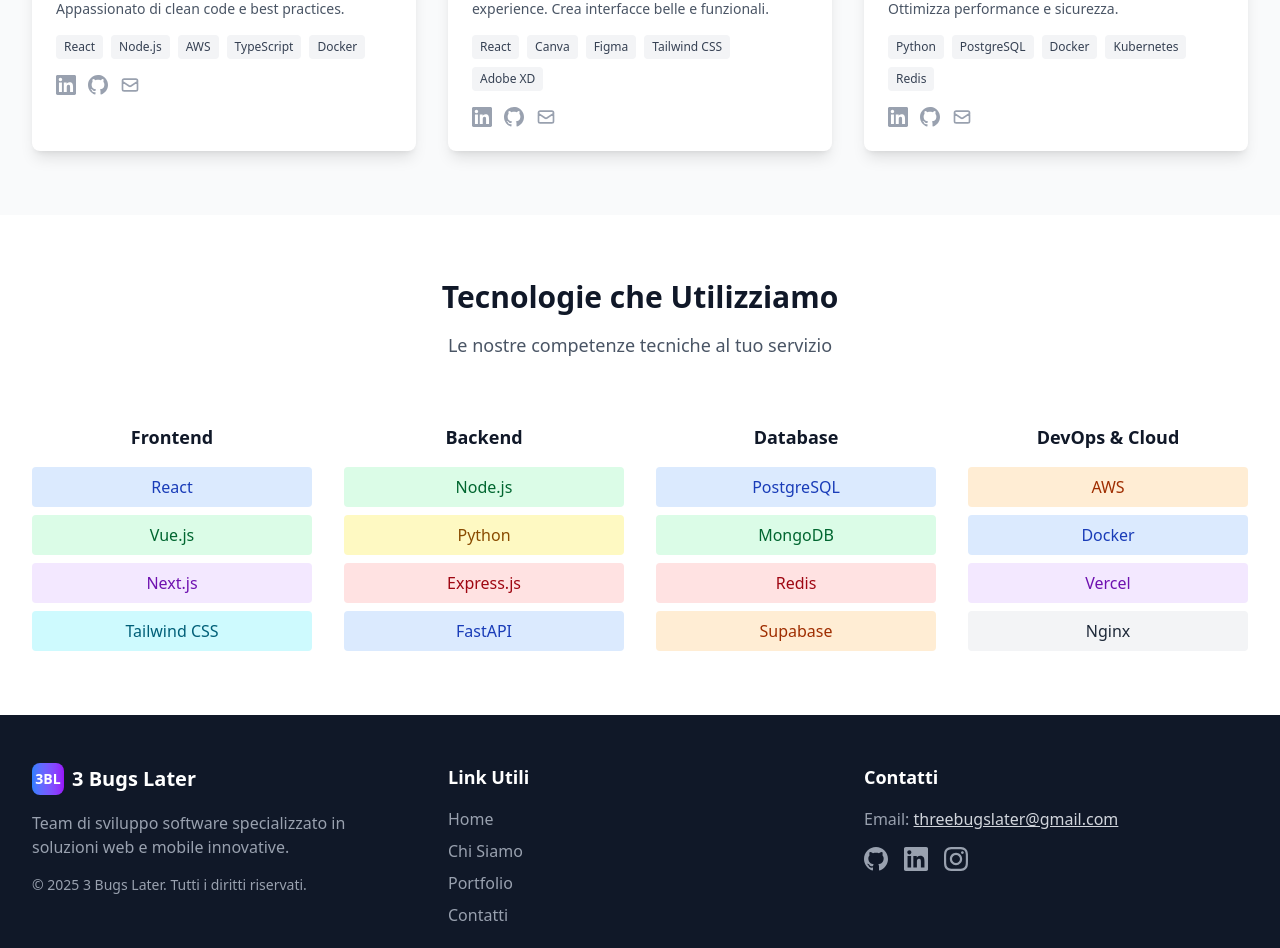
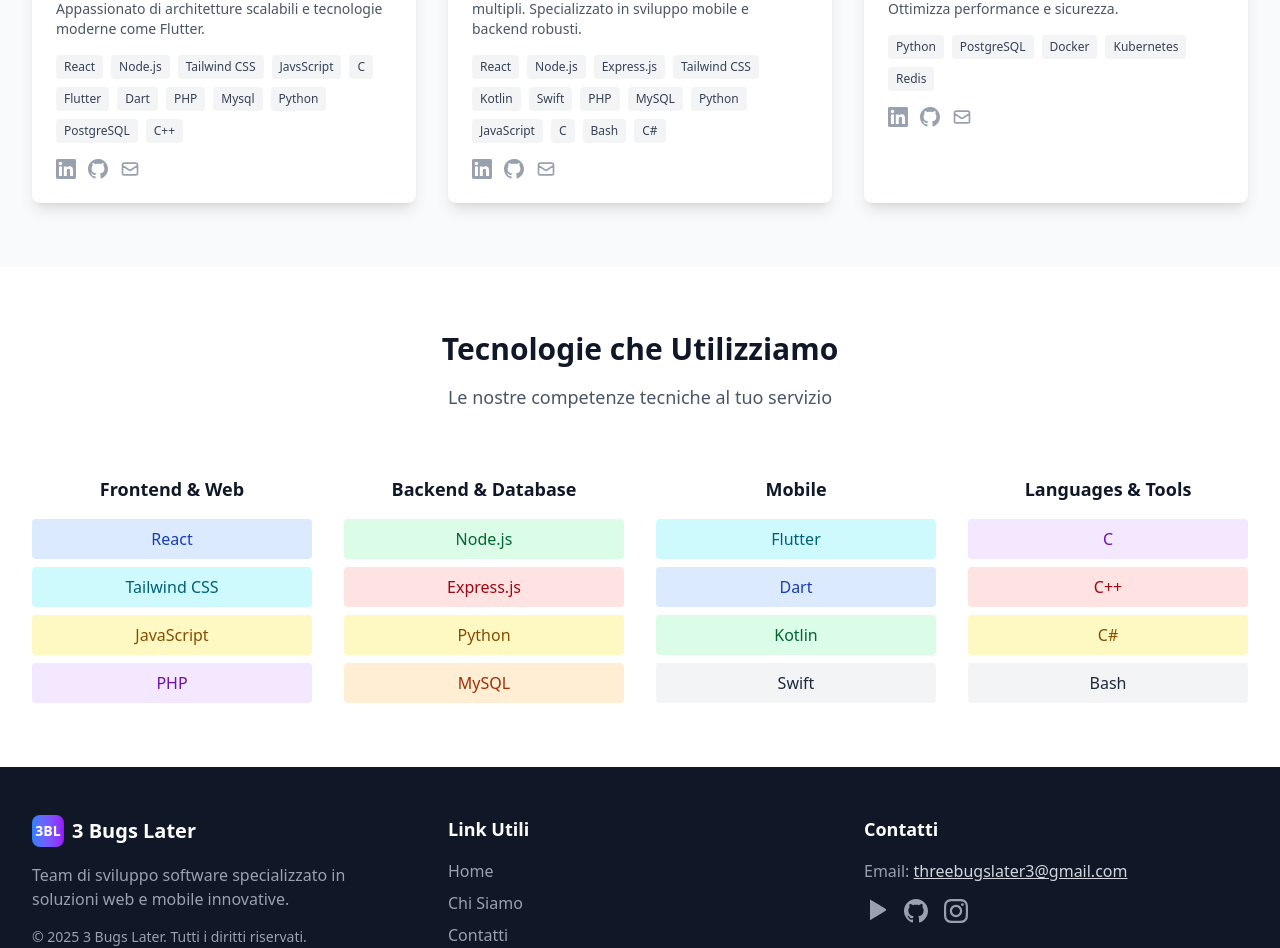
Before and after one commit to Simone-cy/3BugsLater-Portfolio, a React (Vite) app: page /about in a window 1280 px wide. Shown: the part 1485-2433 px from the top of the page. Built offline with nearby package versions, Linux system fonts and the light colour scheme.

Commit message:
aggiunta ScrolltToTop.jsx e fix di html

```diff
--- a/src/App.jsx
+++ b/src/App.jsx
@@ -1,6 +1,7 @@
 import { BrowserRouter as Router, Routes, Route } from 'react-router-dom'
 import Header from './components/Header'
 import Footer from './components/Footer'
+import ScrollToTop from './components/ScrollToTop'
 import Home from './pages/Home'
 import About from './pages/About'
 import Projects from './pages/Projects'
@@ -10,13 +11,14 @@
 function App() {
   return (
     <Router>
+      <ScrollToTop />
       <div className="min-h-screen bg-gray-50 flex flex-col">
         <Header />
         <main className="flex-grow">
           <Routes>
             <Route path="/" element={<Home />} />
             <Route path="/about" element={<About />} />
-            <Route path="/projects" element={<Projects />} />
+            {/* <Route path="/projects" element={<Projects />} /> */}
             <Route path="/contact" element={<Contact />} />
           </Routes>
         </main>
--- a/src/components/Footer.jsx
+++ b/src/components/Footer.jsx
@@ -40,14 +40,14 @@
                   Chi Siamo
                 </a>
               </li>
-              <li>
+              {/*<li>
                 <a
                   href="/projects"
                   className="text-gray-400 hover:text-white transition-colors"
                 >
                   Portfolio
                 </a>
-              </li>
+              </li> */}
               <li>
                 <a
                   href="/contact"
@@ -65,13 +65,27 @@
               <p className="text-gray-400">
                 <span className="font-medium">Email:</span>{" "}
                 <a
-                  href="mailto:threebugslater@gmail.com"
+                  href="mailto:threebugslater3@gmail.com"
                   className="text-gray-300 hover:text-white underline transition-colors"
                 >
-                  threebugslater@gmail.com
+                  threebugslater3@gmail.com
                 </a>
               </p>
               <div className="flex space-x-4 mt-4">
+                <a
+                  href="#"
+                  className="text-gray-400 hover:text-white transition-colors"
+                  target="_blank"
+                  rel="noopener noreferrer"
+                >
+                  <svg
+                    className="w-6 h-6"
+                    fill="currentColor"
+                    viewBox="0 0 24 24"
+                  >
+                    <path d="M6 2.982V21.165c5.349-3.129 13.651-7.92 15.894-9.655.426-.329.426-.905 0-1.234C19.651 8.541 11.349 3.75 6 .621zm1 1.732v14.899c4.349-2.531 10.651-6.186 12.894-7.899C17.651 9.247 11.349 5.592 7 3.061zm-1 17.451z"/>
+                  </svg>
+                </a>
                 <a
                   href="https://github.com/Simone-cy/3BugsLater-Portfolio"
                   className="text-gray-400 hover:text-white transition-colors"
@@ -87,20 +101,6 @@
                   </svg>
                 </a>
                 <a
-                  href="https://linkedin.com/company/3bugslater"
-                  className="text-gray-400 hover:text-white transition-colors"
-                  target="_blank"
-                  rel="noopener noreferrer"
-                >
-                  <svg
-                    className="w-6 h-6"
-                    fill="currentColor"
-                    viewBox="0 0 24 24"
-                  >
-                    <path d="M20.447 20.452h-3.554v-5.569c0-1.328-.027-3.037-1.852-3.037-1.853 0-2.136 1.445-2.136 2.939v5.667H9.351V9h3.414v1.561h.046c.477-.9 1.637-1.85 3.37-1.85 3.601 0 4.267 2.37 4.267 5.455v6.286zM5.337 7.433c-1.144 0-2.063-.926-2.063-2.065 0-1.138.92-2.063 2.063-2.063 1.14 0 2.064.925 2.064 2.063 0 1.139-.925 2.065-2.064 2.065zm1.782 13.019H3.555V9h3.564v11.452zM22.225 0H1.771C.792 0 0 .774 0 1.729v20.542C0 23.227.792 24 1.771 24h20.451C23.2 24 24 23.227 24 22.271V1.729C24 .774 23.2 0 22.222 0h.003z" />
-                  </svg>
-                </a>
-                <a
                   href="https://www.instagram.com/threebugslater"
                   className="text-gray-400 hover:text-white transition-colors"
                   target="_blank"
@@ -111,7 +111,7 @@
                     fill="currentColor"
                     viewBox="0 0 24 24"
                   >
-                    <path d="M12 2.163c3.204 0 3.584.012 4.85.07 3.252.148 4.771 1.691 4.919 4.919.058 1.265.069 1.645.069 4.849 0 3.205-.012 3.584-.069 4.849-.149 3.225-1.664 4.771-4.919 4.919-1.266.058-1.644.07-4.85.07-3.204 0-3.584-.012-4.849-.07-3.26-.149-4.771-1.699-4.919-4.92-.058-1.265-.07-1.644-.07-4.849 0-3.204.013-3.583.07-4.849.149-3.227 1.664-4.771 4.919-4.919 1.266-.057 1.645-.069 4.849-.069zm0-2.163c-3.259 0-3.667.014-4.947.072-4.358.2-6.78 2.618-6.98 6.98-.059 1.281-.073 1.689-.073 4.948 0 3.259.014 3.668.072 4.948.2 4.358 2.618 6.78 6.98 6.98 1.281.058 1.689.072 4.948.072 3.259 0 3.668-.014 4.948-.072 4.354-.2 6.782-2.618 6.979-6.98.059-1.28.073-1.689.073-4.948 0-3.259-.014-3.667-.072-4.947-.196-4.354-2.617-6.78-6.979-6.98-1.281-.059-1.69-.073-4.949-.073zm0 5.838c-3.403 0-6.162 2.759-6.162 6.162s2.759 6.163 6.162 6.163 6.162-2.759 6.162-6.163c0-3.403-2.759-6.162-6.162-6.162zm0 10.162c-2.209 0-4-1.79-4-4 0-2.209 1.791-4 4-4s4 1.791 4 4c0 2.21-1.791 4-4 4zm6.406-11.845c-.796 0-1.441.645-1.441 1.44s.645 1.44 1.441 1.44c.795 0 1.439-.645 1.439-1.44s-.644-1.44-1.439-1.44z" />
+                    <path d="M12 2.163c3.204 0 3.584.012 4.85.07 3.252.148 4.771 1.691 4.919 4.919.058 1.265.069 1.645.069 4.849 0 3.205-.012 3.584-.069 4.849-.149 3.225-1.664 4.771-4.919 4.919-1.266.058-1.644.07-4.85.07-3.204 0-3.584-.012-4.849-.07-3.26-.149-4.771-1.699-4.919-4.92-.058-1.265-.07-1.644-.07-4.849 0-3.204.013-3.583.07-4.849.149-3.227 1.664-4.771 4.919-4.919 1.266-.057 1.645-.069 4.849-.069zm0-2.163c-3.259 0-3.667.014-4.947.072-4.358.2-6.78 2.618-6.98 6.98-.059 1.281-.073 1.689-.073 4.948 0 3.259.014 3.668.072 4.948.2 4.358 2.618 6.78 6.98 6.98 1.281.058 1.689.072 4.948.072 3.259 0 3.668-.014 4.948-.072 4.354-.2 6.782-2.618 6.979-6.98.059-1.28.073-1.689.073-4.948 0-3.259-.014-3.667-.072-4.947-.196-4.354-2.617-6.78-6.979-6.98-1.281-.059-1.69-.073-4.949-.073zm0 5.838c-3.403 0-6.162 2.759-6.162 6.162s2.759 6.163 6.162 6.163 6.162-2.759 6.162-6.163c0-3.403-2.759-6.162-6.162-6.162zm0 10.162c-2.209 0-4-1.79-4-4 0-2.209 1.791-4 4-4s4 1.791 4 4c0 2.21-1.791 4-4 4zm6.406-11.845c-.796 0-1.441.645-1.441 1.44s.645 1.44 1.441 1.44c.795 0 1.439-.645 1.439-1.44s-.644-1.44-1.439-1.40z" />
                   </svg>
                 </a>
               </div>
--- a/src/components/Header.jsx
+++ b/src/components/Header.jsx
@@ -10,7 +10,6 @@
   const navItems = [
     { path: '/', label: 'Home' },
     { path: '/about', label: 'Chi Siamo' },
-    { path: '/projects', label: 'Portfolio' },
     { path: '/contact', label: 'Contatti' }
   ]
 
--- /dev/null
+++ b/src/components/ScrollToTop.jsx
@@ -0,0 +1,14 @@
+import { useEffect } from 'react'
+import { useLocation } from 'react-router-dom'
+
+function ScrollToTop() {
+  const { pathname } = useLocation()
+
+  useEffect(() => {
+    window.scrollTo(0, 0)
+  }, [pathname])
+
+  return null
+}
+
+export default ScrollToTop
--- a/src/pages/About.jsx
+++ b/src/pages/About.jsx
@@ -6,18 +6,18 @@
       name: "Simone Ruggiero",
       role: "Full Stack Developer & Team Lead",
       image: "https://i.imgur.com/ozQvqrM.jpeg",
-      bio: "Esperto in React, Node.js e architetture cloud. Appassionato di clean code e best practices.",
-      skills: ["React", "Node.js", "AWS", "TypeScript", "Docker"],
+      bio: "Team Lead esperto in React e Node.js. Appassionato di architetture scalabili e tecnologie moderne come Flutter.",
+      skills: ["React", "Node.js", "Tailwind CSS", "JavsScript","C", "Flutter", "Dart", "PHP", "Mysql","Python", "PostgreSQL", "C++"],
       linkedin: "https://www.linkedin.com/in/simone-ruggiero-5911a934b/",
       github: "https://github.com/Simone-cy",
       email: "ruggierosimone05@gmail.com"
     },
     {
-      name: "Diego x",
-      role: "Frontend Developer & UI/UX Designer",
+      name: "Diego Zambrano",
+      role: "Full Stack Developer",
       image: "https://images.unsplash.com/photo-1573497019940-1c28c88b4f3e?w=600&auto=format&fit=crop&q=60&ixlib=rb-4.1.0&ixid=M3wxMjA3fDB8MHxzZWFyY2h8OXx8ZG9ubmF8ZW58MHx8MHx8fDA%3D",
-      bio: "Specializzato in design responsive e user experience. Crea interfacce belle e funzionali.",
-      skills: ["React", "Canva", "Figma", "Tailwind CSS", "Adobe XD"],
+      bio: "Sviluppatore versatile con esperienza in linguaggi multipli. Specializzato in sviluppo mobile e backend robusti.",
+      skills: ["React", "Node.js", "Express.js", "Tailwind CSS", "Kotlin", "Swift", "PHP", "MySQL", "Python", "JavaScript", "C", "Bash", "C#"],
       linkedin: "#",
       github: "#",
       email: "diego@3bugslater.dev"
@@ -58,7 +58,7 @@
               </h2>
               <div className="space-y-4 text-gray-600">
                 <p>
-                  <strong>3 Bugs Later</strong> nasce nel 2023 dall'amicizia e dalla passione condivisa per lo sviluppo software.
+                  <strong>3 Bugs Later</strong> nasce nel 2025 dall'amicizia e dalla passione condivisa per lo sviluppo software.
                   Tre amici universitari che, dopo aver passato innumerevoli notti a debuggare codice insieme,
                   hanno deciso di trasformare la loro passione in una realtà professionale.
                 </p>
@@ -153,42 +153,42 @@
 
           <div className="grid grid-cols-1 md:grid-cols-4 gap-8">
             <div className="text-center">
-              <h3 className="text-lg font-semibold text-gray-900 mb-4">Frontend</h3>
+              <h3 className="text-lg font-semibold text-gray-900 mb-4">Frontend & Web</h3>
               <div className="space-y-2">
                 <span className="block bg-blue-100 text-blue-800 py-2 px-3 rounded">React</span>
-                <span className="block bg-green-100 text-green-800 py-2 px-3 rounded">Vue.js</span>
-                <span className="block bg-purple-100 text-purple-800 py-2 px-3 rounded">Next.js</span>
                 <span className="block bg-cyan-100 text-cyan-800 py-2 px-3 rounded">Tailwind CSS</span>
+                <span className="block bg-yellow-100 text-yellow-800 py-2 px-3 rounded">JavaScript</span>
+                <span className="block bg-purple-100 text-purple-800 py-2 px-3 rounded">PHP</span>
               </div>
             </div>
 
             <div className="text-center">
-              <h3 className="text-lg font-semibold text-gray-900 mb-4">Backend</h3>
+              <h3 className="text-lg font-semibold text-gray-900 mb-4">Backend & Database</h3>
               <div className="space-y-2">
                 <span className="block bg-green-100 text-green-800 py-2 px-3 rounded">Node.js</span>
+                <span className="block bg-red-100 text-red-800 py-2 px-3 rounded">Express.js</span>
                 <span className="block bg-yellow-100 text-yellow-800 py-2 px-3 rounded">Python</span>
-                <span className="block bg-red-100 text-red-800 py-2 px-3 rounded">Express.js</span>
-                <span className="block bg-blue-100 text-blue-800 py-2 px-3 rounded">FastAPI</span>
+                <span className="block bg-orange-100 text-orange-800 py-2 px-3 rounded">MySQL</span>
               </div>
             </div>
 
             <div className="text-center">
-              <h3 className="text-lg font-semibold text-gray-900 mb-4">Database</h3>
+              <h3 className="text-lg font-semibold text-gray-900 mb-4">Mobile</h3>
               <div className="space-y-2">
-                <span className="block bg-blue-100 text-blue-800 py-2 px-3 rounded">PostgreSQL</span>
-                <span className="block bg-green-100 text-green-800 py-2 px-3 rounded">MongoDB</span>
-                <span className="block bg-red-100 text-red-800 py-2 px-3 rounded">Redis</span>
-                <span className="block bg-orange-100 text-orange-800 py-2 px-3 rounded">Supabase</span>
+                <span className="block bg-cyan-100 text-cyan-800 py-2 px-3 rounded">Flutter</span>
+                <span className="block bg-blue-100 text-blue-800 py-2 px-3 rounded">Dart</span>
+                <span className="block bg-green-100 text-green-800 py-2 px-3 rounded">Kotlin</span>
+                <span className="block bg-gray-100 text-gray-800 py-2 px-3 rounded">Swift</span>
               </div>
             </div>
 
             <div className="text-center">
-              <h3 className="text-lg font-semibold text-gray-900 mb-4">DevOps & Cloud</h3>
+              <h3 className="text-lg font-semibold text-gray-900 mb-4">Languages & Tools</h3>
               <div className="space-y-2">
-                <span className="block bg-orange-100 text-orange-800 py-2 px-3 rounded">AWS</span>
-                <span className="block bg-blue-100 text-blue-800 py-2 px-3 rounded">Docker</span>
-                <span className="block bg-purple-100 text-purple-800 py-2 px-3 rounded">Vercel</span>
-                <span className="block bg-gray-100 text-gray-800 py-2 px-3 rounded">Nginx</span>
+                <span className="block bg-purple-100 text-purple-800 py-2 px-3 rounded">C</span>
+                <span className="block bg-red-100 text-red-800 py-2 px-3 rounded">C++</span>
+                <span className="block bg-yellow-100 text-yellow-800 py-2 px-3 rounded">C#</span>
+                <span className="block bg-gray-100 text-gray-800 py-2 px-3 rounded">Bash</span>
               </div>
             </div>
           </div>
--- a/src/pages/Home.jsx
+++ b/src/pages/Home.jsx
@@ -19,12 +19,12 @@
               Specializzati in sviluppo web, mobile e applicazioni desktop con le tecnologie più moderne.
             </p>
             <div className="flex flex-col sm:flex-row gap-4 justify-center">
-              <Link
+              {/* <Link
                 to="/projects"
                 className="bg-blue-600 text-white px-8 py-3 rounded-lg font-semibold hover:bg-blue-700 transition-colors"
               >
                 Vedi i nostri progetti
-              </Link>
+              </Link> */}
               <Link
                 to="/contact"
                 className="bg-white text-blue-600 border-2 border-blue-600 px-8 py-3 rounded-lg font-semibold hover:bg-blue-50 transition-colors"
@@ -58,12 +58,12 @@
               </div>
               <h3 className="text-xl font-semibold text-gray-900 mb-2">Web Development</h3>
               <p className="text-gray-600 mb-4">
-                Applicazioni web moderne e responsive utilizzando React, Next.js e tecnologie all'avanguardia
+                Applicazioni web moderne e responsive utilizzando React, Tailwind e tecnologie all'avanguardia
               </p>
               <div className="flex flex-wrap gap-2 justify-center">
                 <span className="bg-blue-100 text-blue-800 text-xs px-2 py-1 rounded">React</span>
                 <span className="bg-green-100 text-green-800 text-xs px-2 py-1 rounded">Node.js</span>
-                <span className="bg-purple-100 text-purple-800 text-xs px-2 py-1 rounded">Next.js</span>
+                <span className="bg-purple-100 text-purple-800 text-xs px-2 py-1 rounded">Tailwind</span>
               </div>
             </div>
 
@@ -94,12 +94,12 @@
               </div>
               <h3 className="text-xl font-semibold text-gray-900 mb-2">Backend & Database</h3>
               <p className="text-gray-600 mb-4">
-                API robuste e database scalabili con Node.js, Python, PostgreSQL e soluzioni cloud
+                API robuste e database scalabili con Mysql, MongoDB, Node.js
               </p>
               <div className="flex flex-wrap gap-2 justify-center">
-                <span className="bg-yellow-100 text-yellow-800 text-xs px-2 py-1 rounded">Python</span>
-                <span className="bg-blue-100 text-blue-800 text-xs px-2 py-1 rounded">PostgreSQL</span>
-                <span className="bg-orange-100 text-orange-800 text-xs px-2 py-1 rounded">AWS</span>
+                <span className="bg-yellow-100 text-yellow-800 text-xs px-2 py-1 rounded">Mysql</span>
+                <span className="bg-blue-100 text-blue-800 text-xs px-2 py-1 rounded">MongoDB</span>
+                <span className="bg-orange-100 text-orange-800 text-xs px-2 py-1 rounded">Node.js</span>
               </div>
             </div>
           </div>
@@ -109,11 +109,11 @@
       {/* Stats Section */}
       <section className="py-16 bg-gray-50">
         <div className="max-w-7xl mx-auto px-4 sm:px-6 lg:px-8">
-          <div className="grid grid-cols-1 md:grid-cols-4 gap-8 text-center">
-            <div>
+          <div className="grid grid-cols-1 md:grid-cols-3 gap-8 text-center">
+            {/*<div>
               <div className="text-4xl font-bold text-blue-600 mb-2">2</div>
               <div className="text-gray-600">Progetti Completati</div>
-            </div>
+            </div> */}
             <div>
               <div className="text-4xl font-bold text-green-600 mb-2">3</div>
               <div className="text-gray-600">Sviluppatori Esperti</div>
```
Also changed, not shown: src/pages/Contact.jsx (+5 -6 lines).
